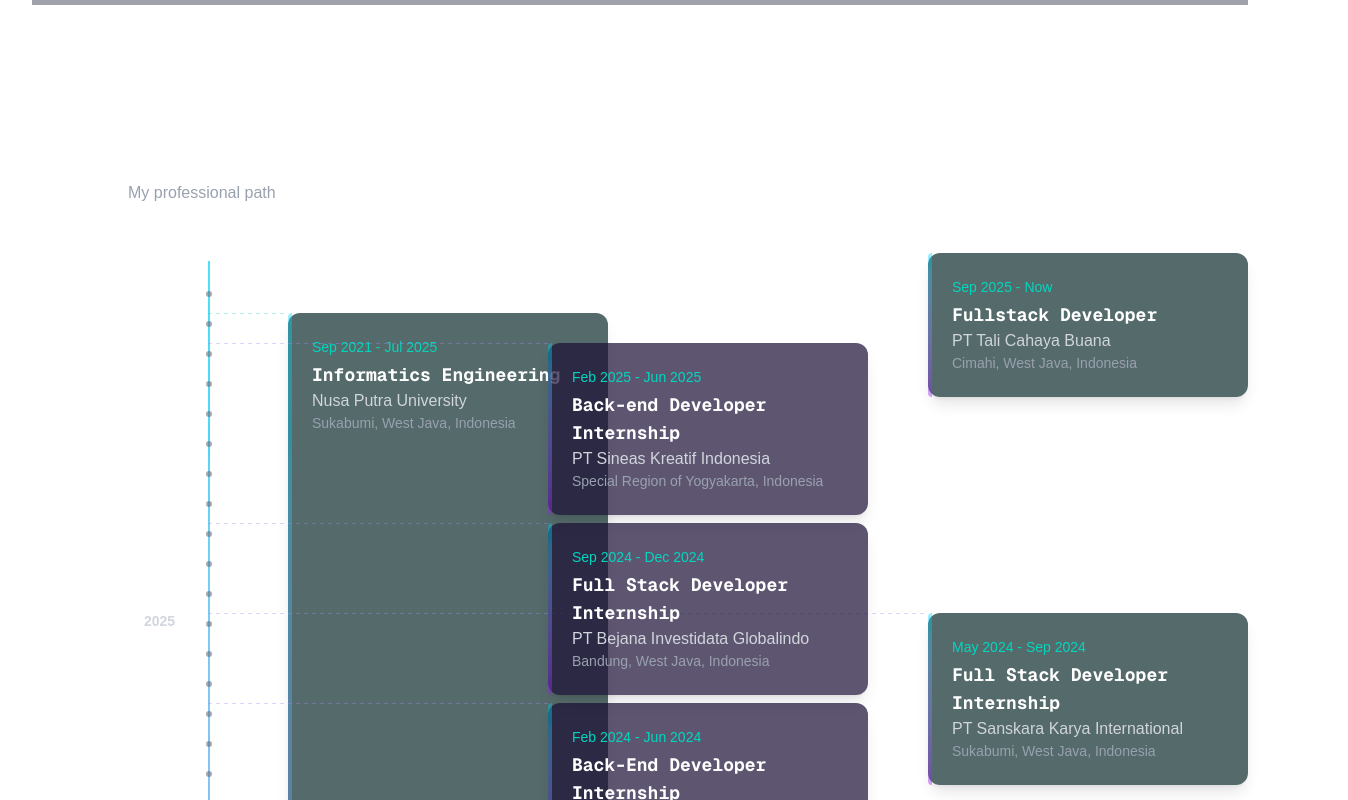
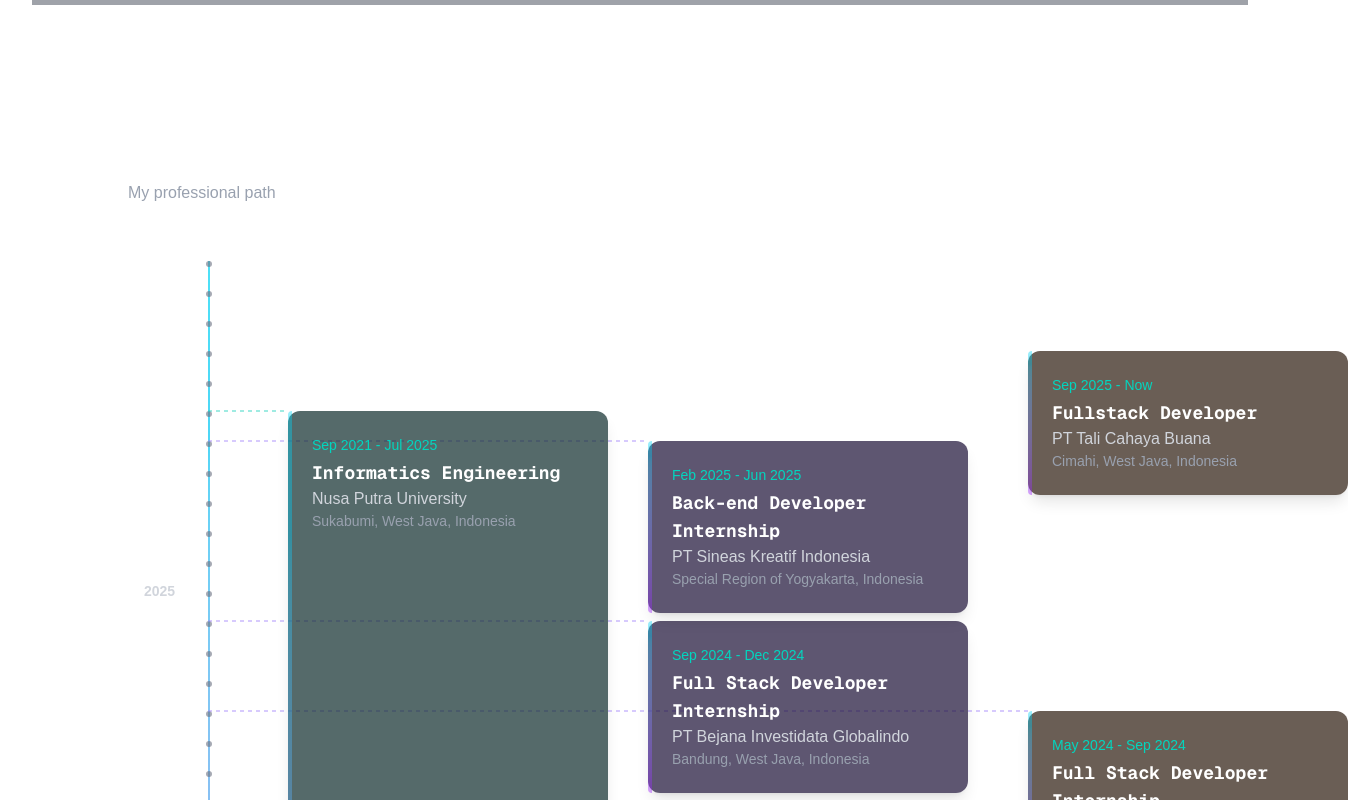
Before and after one commit to AiDinaAgustin/portofolio-redesign, a Next.js app: page / in a window 1280 px wide. Shown: the part 2580-3380 px from the top of the page, 1348 px wide, since content can reach past the window. Built offline with nearby package versions, Linux system fonts and the light colour scheme.

Commit message:
fix: correct offset and duration calculations in CareerTimeline component for improved accuracy

```diff
--- a/app/components/CareerTimeline.tsx
+++ b/app/components/CareerTimeline.tsx
@@ -27,19 +27,19 @@
 
 const getOffset = (year: number, month: number) => {
   // Hitung offset dari startYear January (paling bawah = 0)
-  // Semakin ke atas (tahun lebih baru), offset semakin besar
-  const monthsFromStart = (year - startYear) * 12 + (month - 1)
+  // month 1 = Jan (titik ke-1), month 7 = Jul (titik ke-7), month 12 = Dec (titik ke-12)
+  const monthsFromStart = (year - startYear) * 12 + month
   // Balik: yang paling lama (2021 Jan) = totalHeight, yang paling baru (2025 Dec) = 0
   return totalHeight - (monthsFromStart * pixelsPerMonth)
 }
 
 
   const getItemHeight = (item: CareerItem) => {
-    // Hitung durasi dalam bulan
-    const startMonths = (item.startYear - startYear) * 12 + item.startMonth - 1
+    // Hitung durasi dalam bulan (konsisten dengan getOffset tanpa -1)
+    const startMonths = (item.startYear - startYear) * 12 + item.startMonth
     const endMonths = item.endYear && item.endMonth
-      ? (item.endYear - startYear) * 12 + item.endMonth - 1
-      : (endYear - startYear) * 12 + 11 // Jika masih berlangsung, sampai akhir tahun
+      ? (item.endYear - startYear) * 12 + item.endMonth
+      : (endYear - startYear) * 12 + 12 // Jika masih berlangsung, sampai akhir tahun
 
     const durationInMonths = endMonths - startMonths + 1
     return durationInMonths * pixelsPerMonth - 20 // Kurangi sedikit untuk spacing
@@ -109,8 +109,8 @@
 
   // Konversi column index ke class CSS
   const getColumnClass = (column: number): string => {
-    const positions = ['left-40', 'left-[420px]', 'left-[800px]']
-    return positions[column] || 'left-[420px]'
+    const positions = ['left-40', 'left-[520px]', 'left-[900px]']
+    return positions[column] || 'left-[520px]'
   }
 
   return (
@@ -151,10 +151,10 @@
         const height = getItemHeight(item)
         const column = getHorizontalPosition(i)
         const horizontalPos = getColumnClass(column)
-        const bgColor = column === 0 ? 'bg-[#0d2b2b]/70' : (column === 1 ? 'bg-[#1a0f35]/70' : 'bg-[#0d2b2b]/70')
+        const bgColor = column === 0 ? 'bg-[#0d2b2b]/70' : (column === 1 ? 'bg-[#1a0f35]/70' : 'bg-[#2b1a0d]/70')
 
         // Hitung posisi horizontal card (dalam pixel)
-        const cardLeftPx = column === 0 ? 160 : (column === 1 ? 420 : 800) // left-40 = 160px, dll
+        const cardLeftPx = column === 0 ? 160 : (column === 1 ? 520 : 900) // left-40 = 160px, left-[520px] = 520px, left-[900px] = 900px
         const timelineLeftPx = 80 // left-20 = 80px
 
         // Posisi titik end date di timeline
@@ -164,26 +164,27 @@
 
         return (
           <React.Fragment key={i}>
-            {/* Garis dari card ke titik end date */}
+            {/* Garis horizontal dari titik end date ke card */}
             {endDotTop !== null && (
               <svg
                 className="absolute pointer-events-none"
                 style={{
-                  left: timelineLeftPx,
-                  top: Math.min(top, endDotTop),
-                  width: cardLeftPx - timelineLeftPx,
-                  height: Math.abs(endDotTop - top) + 10
+                  left: 0,
+                  top: 0,
+                  width: '100%',
+                  height: totalHeight,
+                  zIndex: 1
                 }}
               >
                 <line
-                  x1="0"
-                  y1={endDotTop < top ? 0 : Math.abs(endDotTop - top)}
-                  x2={cardLeftPx - timelineLeftPx}
-                  y2={endDotTop < top ? Math.abs(endDotTop - top) : 0}
+                  x1={timelineLeftPx}
+                  y1={endDotTop + 128}
+                  x2={cardLeftPx}
+                  y2={endDotTop + 128}
                   stroke={column === 0 ? '#2dd4bf' : '#a78bfa'}
                   strokeWidth="1.5"
                   strokeDasharray="4 4"
-                  opacity="0.5"
+                  opacity="0.6"
                 />
               </svg>
             )}
@@ -191,7 +192,7 @@
             {/* Card */}
             <div
               className={`absolute w-[320px] rounded-xl p-6 shadow-lg transition-transform duration-300 hover:scale-[1.02] ${horizontalPos} ${bgColor}`}
-              style={{ top, minHeight: height }}
+              style={{ top: top + 128, minHeight: height, zIndex: 2 }}
             >
               <p className="text-sm text-teal-400">
                 {item.endYear && item.endMonth
```
